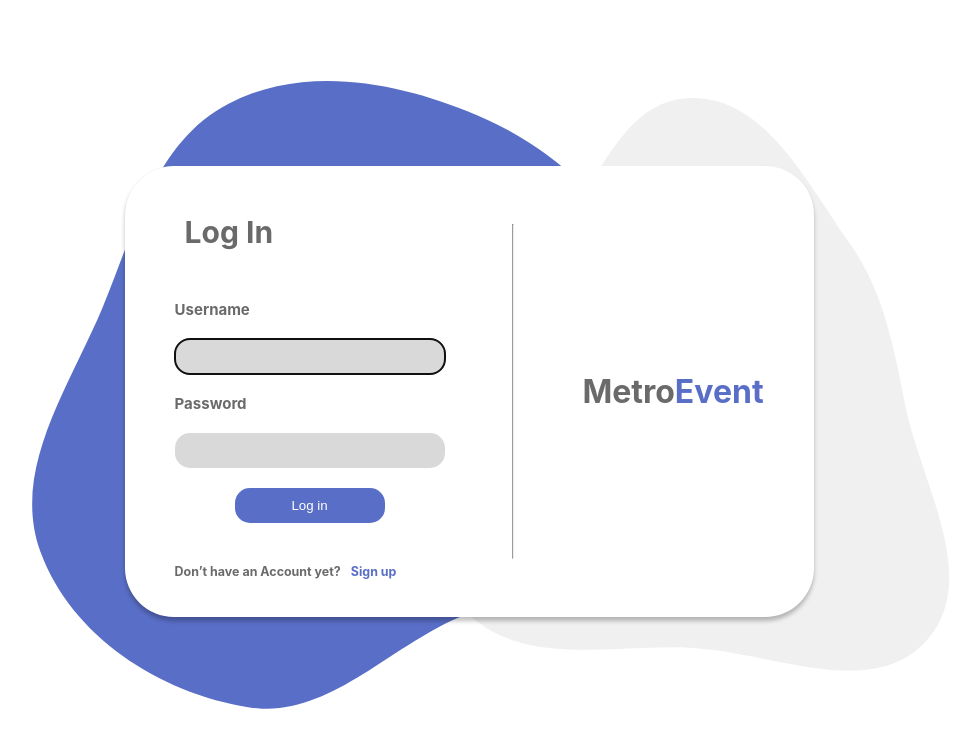
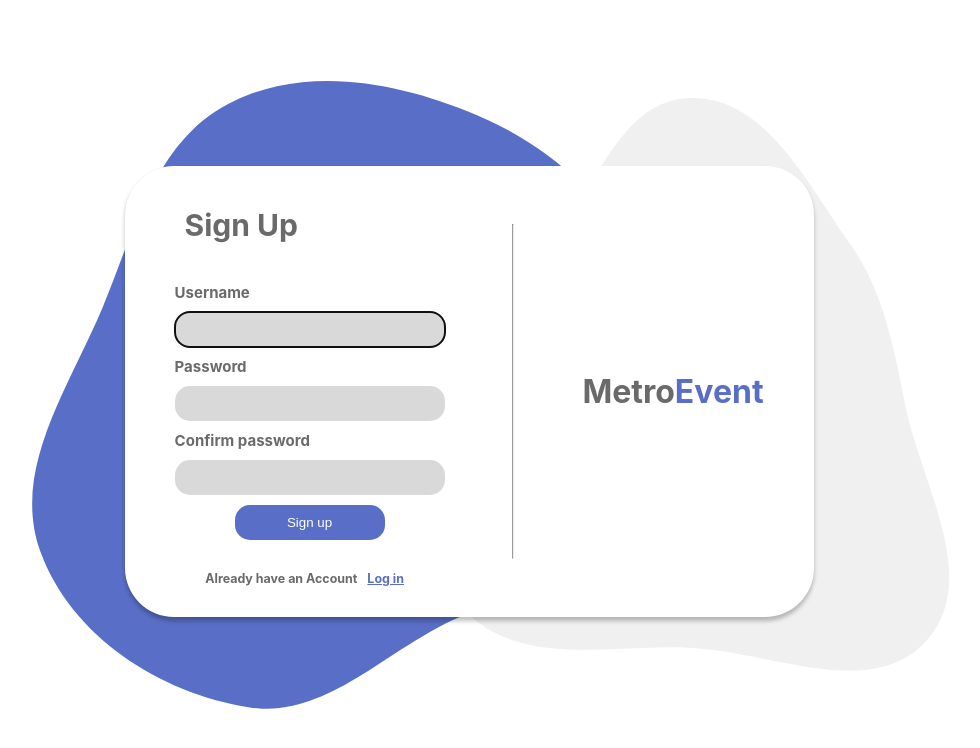
Before and after one commit to HoneyHanny/metro-events, a React (Create React App) app: page /signup in a window 1280 px wide. Shown: the top 748 px of the page, without its empty margins (221-1201 px from the left). Built offline with nearby package versions, Linux system fonts and the light colour scheme.

Commit message:
Add sign up page

```diff
--- a/src/Pages/Login.jsx
+++ b/src/Pages/Login.jsx
@@ -1,4 +1,4 @@
-import { ThemeProvider } from '@emotion/react'
+import { Link } from 'react-router-dom'
 import React from 'react'
 import '../css/login.css'
 
@@ -14,6 +14,7 @@
             // TODO(hans): Finish impl with backend
             email: data.get('email'),
             password: data.get('password'),
+            // TODO(hans): Check if confirm password is the same
         })
     }
 
@@ -124,7 +125,6 @@
             >
                 <div className='left'>
                     <h1>Log In</h1>
-                    {/* username */}
                     Username
                     <input name='username' label='Username' autoFocus />
                     Password
@@ -132,7 +132,9 @@
                     <button>Log in</button>
                     <h5>
                         Don’t have an Account yet?
-                        <span style={{ color: '#596EC6' }}>Sign up</span>
+                        <Link style={{ color: '#596EC6' }} to='/signup'>
+                            Sign up
+                        </Link>
                     </h5>
                 </div>
                 <hr />
--- a/src/Pages/SignUp.jsx
+++ b/src/Pages/SignUp.jsx
@@ -1,5 +1,6 @@
 import React from 'react'
 import '../css/signup.css'
+import { Link } from 'react-router-dom'
 
 const SignUp = () => {
     const handleSubmit = (event) => {
@@ -118,16 +119,19 @@
                 className='container'
             >
                 <div className='left'>
-                    <h1>Log In</h1>
-                    {/* username */}
+                    <h1>Sign Up</h1>
                     Username
                     <input name='username' label='Username' autoFocus />
                     Password
                     <input name='password' label='Password' type='password' />
-                    <button>Log in</button>
+                    Confirm password
+                    <input name='password' label='Password' type='password' />
+                    <button>Sign up</button>
                     <h5>
-                        Don’t have an Account yet?
-                        <span style={{ color: '#596EC6' }}>Sign up</span>
+                        Already have an Account
+                        <Link style={{ color: '#596EC6' }} to='/login'>
+                            Log in
+                        </Link>
                     </h5>
                 </div>
                 <hr />
--- a/src/css/login.css
+++ b/src/css/login.css
@@ -24,7 +24,6 @@
     /* Note: backdrop-filter has minimal browser support */
 }
 
-/* Rectangle 54 */
 .container {
     font-family: Inter, Arial, sans-serif, Helvetica;
     user-select: none;
@@ -46,8 +45,8 @@
 
 .left {
     display: flex;
+    gap: 20px;
     flex-direction: column;
-    gap: 20px;
     justify-content: center;
     color: #6a6a6a;
     font-weight: bold;
@@ -60,6 +59,11 @@
     color: #6a6a6a;
     flex-grow: 1;
     padding: 10px;
+}
+
+.left > h5 {
+    margin-left: auto;
+    margin-right: auto;
 }
 
 input {
--- a/src/css/signup.css
+++ b/src/css/signup.css
@@ -0,0 +1,101 @@
+.blue-vector {
+    position: absolute;
+    width: 654.533px;
+    height: 689.9px;
+    left: 253.17px;
+    top: 50px;
+
+    /* background: #596ec6; */
+    /* backdrop-filter: blur(25px); */
+    /* Note: backdrop-filter has minimal browser support */
+    /* transform: rotate(21.14deg); */
+}
+
+.gray-vector {
+    position: absolute;
+    width: 566.5393px;
+    height: 573.19px;
+    left: 604px;
+    top: 98px;
+    /* transform: rotate(21.14deg); */
+
+    /* background: #f0f0f0; */
+    backdrop-filter: blur(25px);
+    /* Note: backdrop-filter has minimal browser support */
+}
+
+.container {
+    font-family: Inter, Arial, sans-serif, Helvetica;
+    user-select: none;
+    padding: 50px;
+
+    position: absolute;
+    display: flex;
+    width: 589px;
+    height: 351px;
+    margin-top: 13%;
+    margin-left: 27%;
+
+    background: #ffffff;
+    box-shadow: 0px 4px 4px rgba(0, 0, 0, 0.25);
+    backdrop-filter: blur(25px);
+    /* Note: backdrop-filter has minimal browser support */
+    border-radius: 49px;
+}
+
+.left {
+    display: flex;
+    gap: 10px;
+    flex-direction: column;
+    justify-content: center;
+    color: #6a6a6a;
+    font-weight: bold;
+    font-size: 15px;
+    /* align-items: center; */
+    /* background-color: red; */
+}
+
+.left *:not(button, h5) {
+    color: #6a6a6a;
+    flex-grow: 1;
+    padding: 10px;
+}
+
+.left > h5 {
+    margin-left: auto;
+    margin-right: auto;
+}
+
+input {
+    border: none;
+    border-radius: 15px;
+    height: 25px;
+    width: 250px;
+    background-color: #d9d9d9;
+}
+
+input:focus {
+    border-color: white;
+}
+
+.right {
+    display: flex;
+    align-items: center;
+    justify-content: center;
+}
+
+h1 {
+    color: #6a6a6a;
+}
+
+button {
+    margin-left: auto;
+    margin-right: auto;
+    color: #6a6a6a;
+    width: 150px;
+    padding: 10px;
+    border: none;
+    border-radius: 15px;
+    color: white;
+    background-color: #596ec6;
+}
```
Also changed, not shown: src/index.js (+0 -15 lines).
